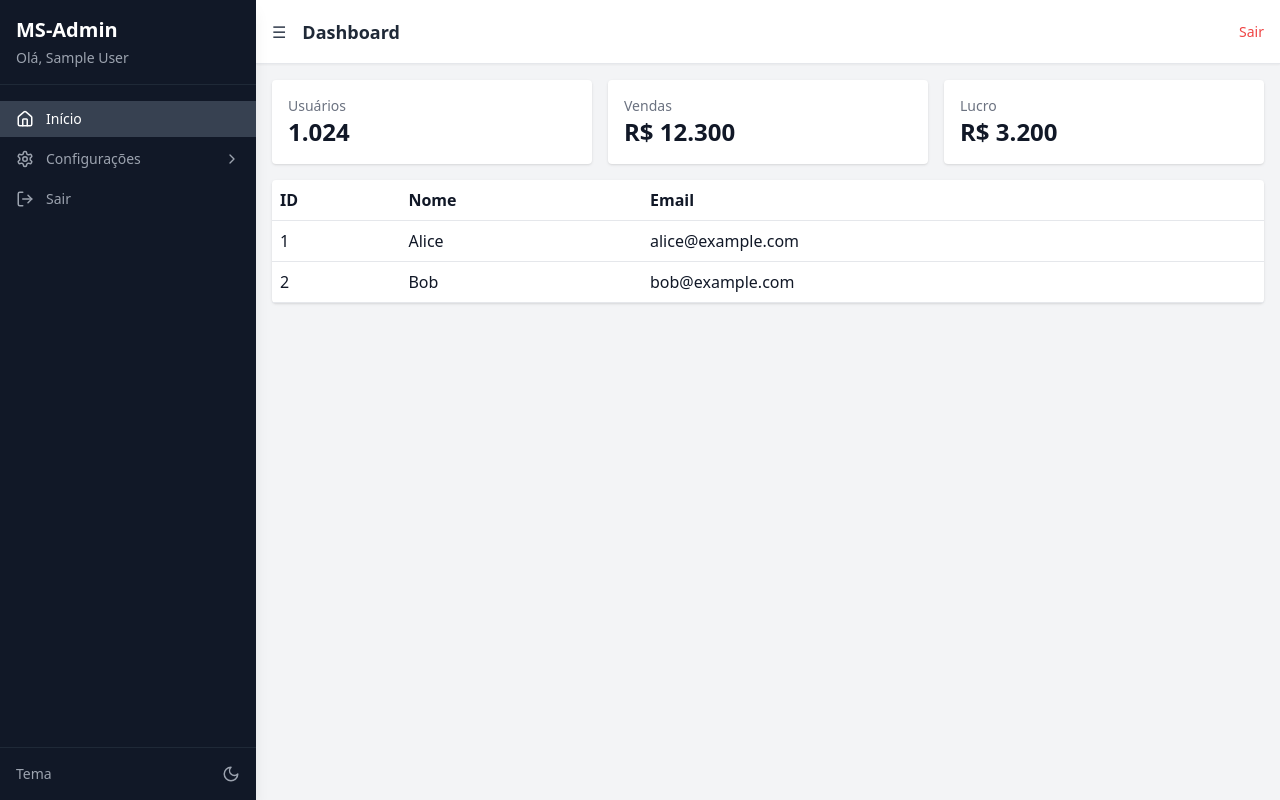
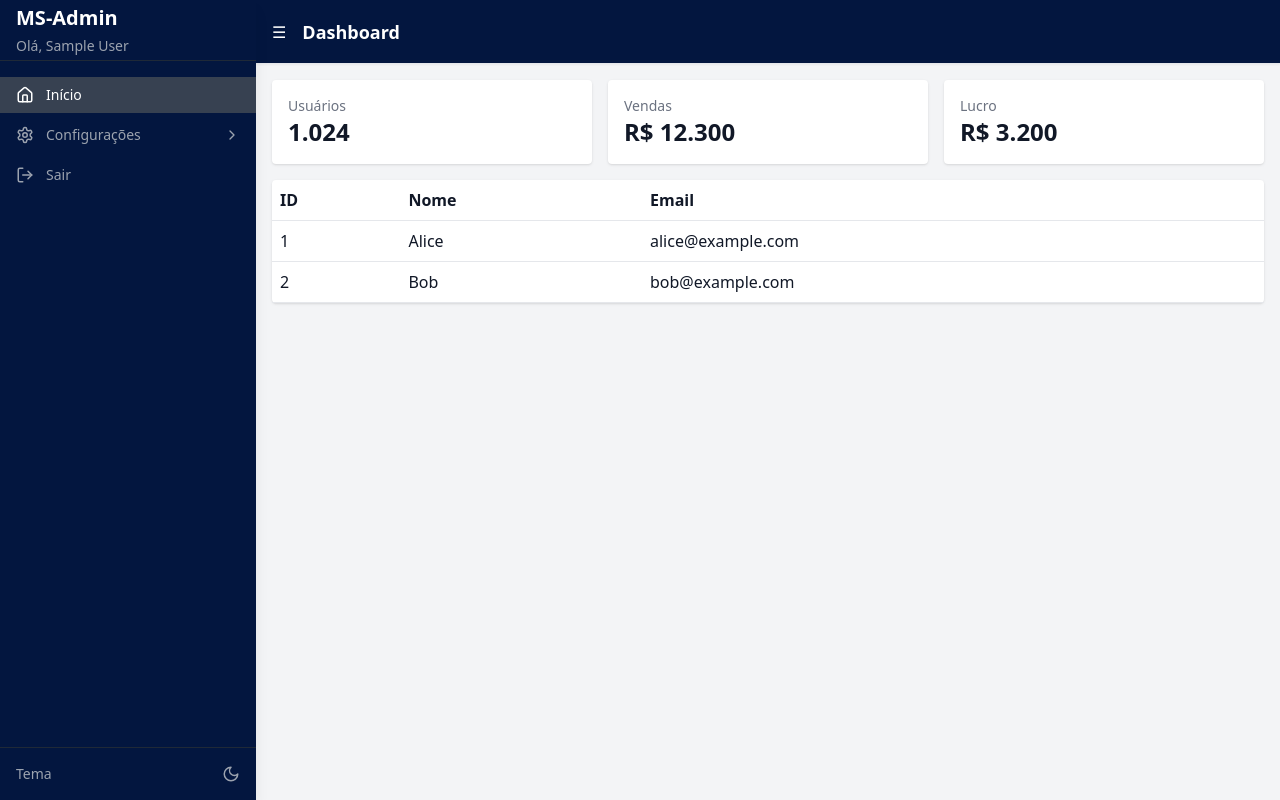
Before and after one commit to edeniltonfb/ms-rifa-web, a Next.js app: page / in a window 1280 px wide. Built offline with nearby package versions, Linux system fonts and the light colour scheme; no server answers; sample sign-in values are in the browser's storage.

Commit message:
frufru nas cores do layout

```diff
--- a/src/components/Header.tsx
+++ b/src/components/Header.tsx
@@ -33,25 +33,19 @@ export default function Header({ toggleSidebar }: HeaderProps) {
   const currentTitle = getPageTitle(pathname);
 
   return (
-    <header className="sticky top-0 z-30 flex items-center justify-between h-16 px-4 bg-white dark:bg-gray-800 border-b border-gray-200 shadow-sm">
+    <header className="sticky top-0 z-30 flex items-center justify-between h-16 px-4 bg-[#03163f] text-white border-b border-gray-200 shadow-sm">
       <div className="flex items-center gap-4">
         <button
-          className="text-gray-700 dark:text-white"
+          className="text-white"
           onClick={toggleSidebar}
         >
           ☰
         </button>
         {/* Use o título dinâmico aqui */}
-        <h1 className="text-lg font-semibold text-gray-800 dark:text-white">{currentTitle}</h1>
+        <h1 className="text-lg font-semibold text-white">{currentTitle}</h1>
       </div>
 
-      {/* Exemplo de botão de Sair, ajuste conforme sua necessidade */}
-      <button
-        onClick={logout}
-        className="text-sm text-red-500 hover:underline"
-      >
-        Sair
-      </button>
+
     </header>
   );
 }
--- a/src/components/Sidebar.tsx
+++ b/src/components/Sidebar.tsx
@@ -64,12 +64,12 @@ export default function Sidebar({
 
       <aside
         className={`
-          fixed top-0 left-0 h-full w-64 z-40 bg-gray-900 text-white shadow-lg
+          fixed top-0 left-0 h-full w-64 z-40 bg-[#03163f] text-white shadow-lg
           transform transition-transform duration-300
           ${isOpen ? 'translate-x-0' : '-translate-x-full'}
         `}
       >
-        <div className="p-4 border-b border-gray-800">
+        <div className="px-4 py-1 border-b border-gray-800">
           <h2 className="text-xl font-bold">MS-Admin</h2>
           <p className="text-sm text-gray-400 mt-1">Olá, {userName}</p>
         </div>
```
